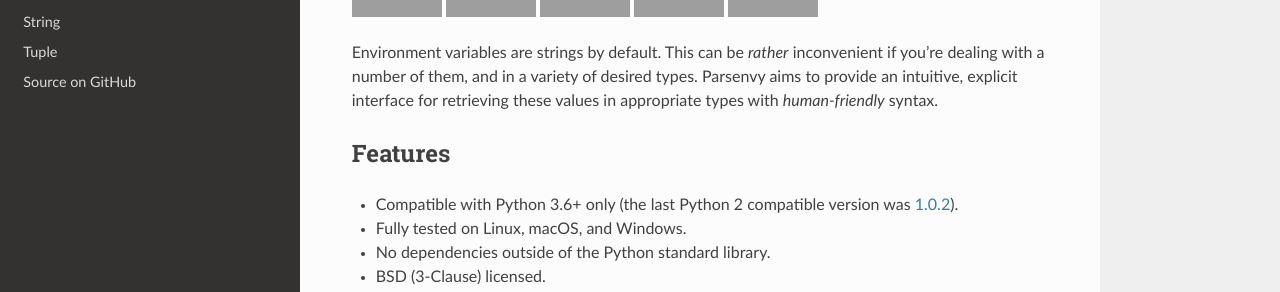
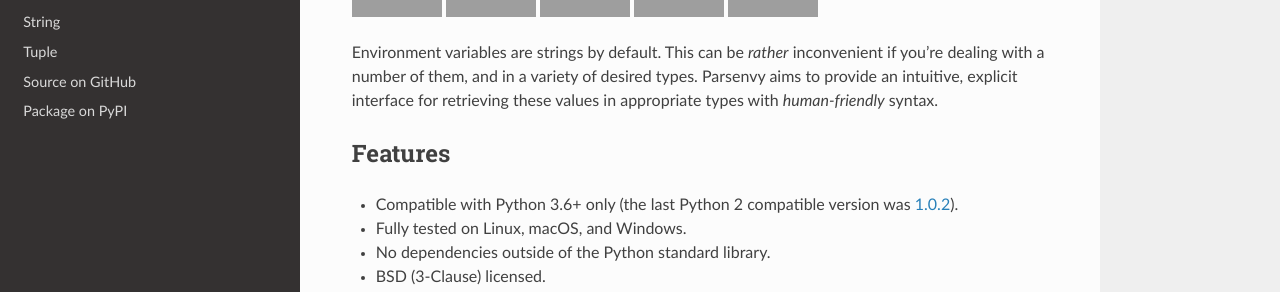
Before and after one commit to nkantar/Parsenvy, a Sphinx documentation site: the page built from docs/source/index.rst, in a window 1280 px wide. Shown: the part 309-601 px from the top of the page. Built offline with Sphinx 7.4.7 and the Read the Docs theme 2.0.0, drawn with Linux system fonts in a browser that asks for light colours; pages that are not in the unit, such as notebooks, are missing from menus; grey boxes are pictures that could not be loaded.

Commit message:
Add PyPI package link to docs sidebar

```diff
--- a/docs/source/index.rst
+++ b/docs/source/index.rst
@@ -24,3 +24,4 @@ Home
    contributing
 
    Source on GitHub <https://github.com/nkantar/Parsenvy>
+   Package on PyPI <https://pypi.org/project/parsenvy/>
```
